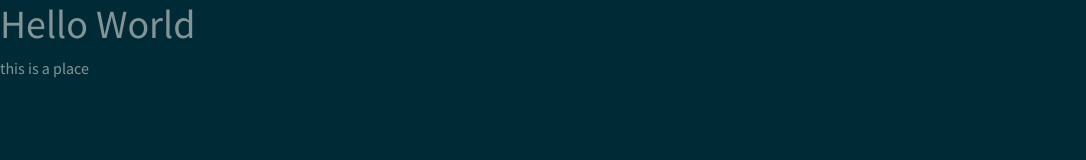
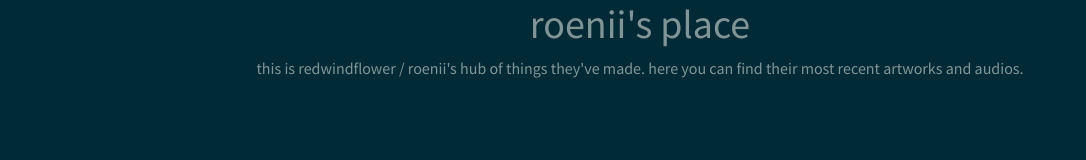
Before and after one commit to roenii/roenii.github.io, a plain HTML site: page index.html in a window 1280 px wide. Shown: the whole page, without its empty margins (0-1086 px from the left). Drawn offline with Linux system fonts and the light colour scheme.

Commit message:
Update index.html

```diff
--- a/index.html
+++ b/index.html
@@ -5,7 +5,9 @@
     <link href="bootstrap.min.css" rel="stylesheet" type="text/css" />
 </head>
 <body>
-<h1>Hello World</h1>
-<p>this is a place</p>
+    <center>
+<h1>roenii's place</h1>
+<p>this is redwindflower / roenii's hub of things they've made. here you can find their most recent artworks and audios.</p>
+</center>
 </body>
 </html>
```
